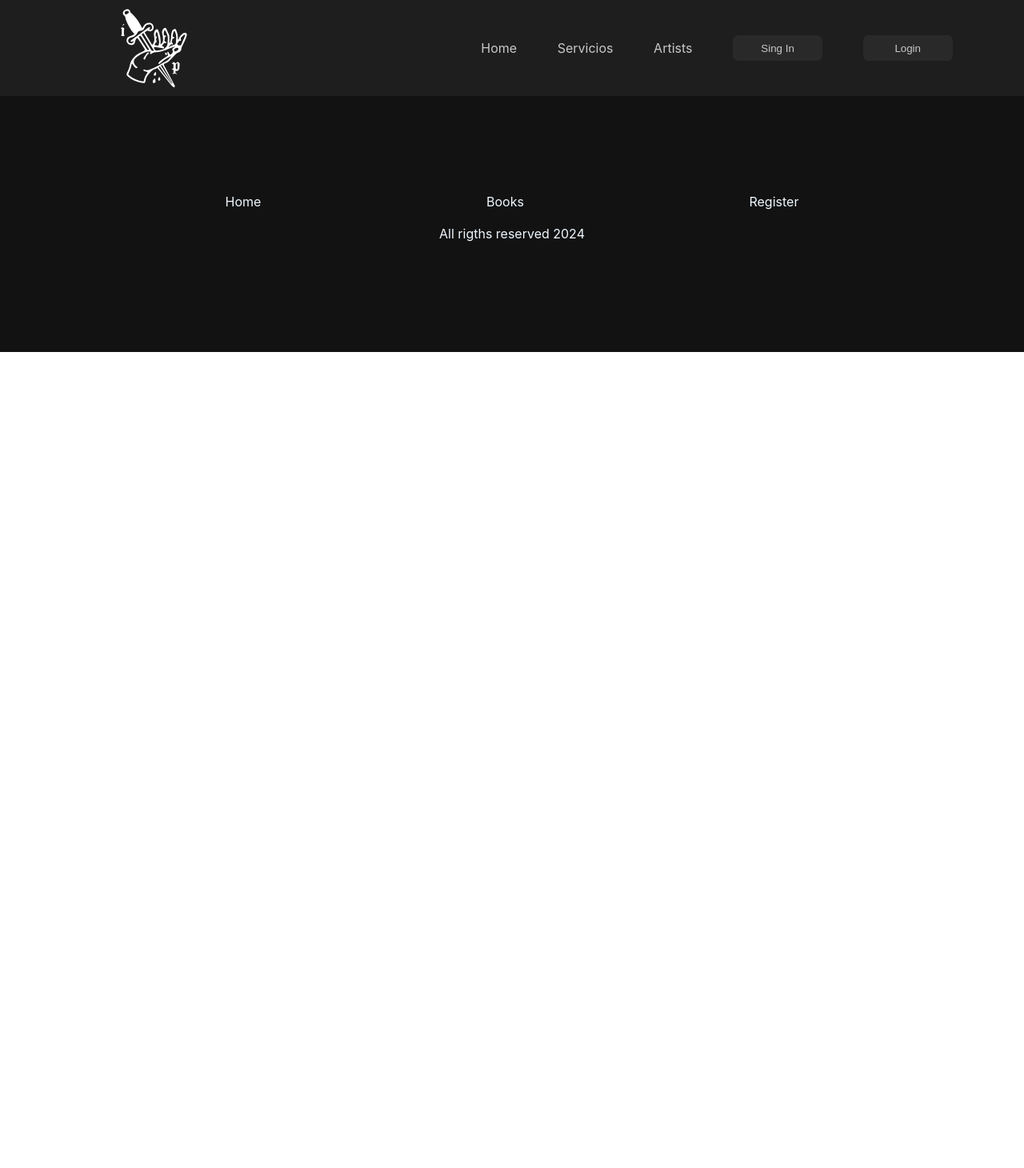
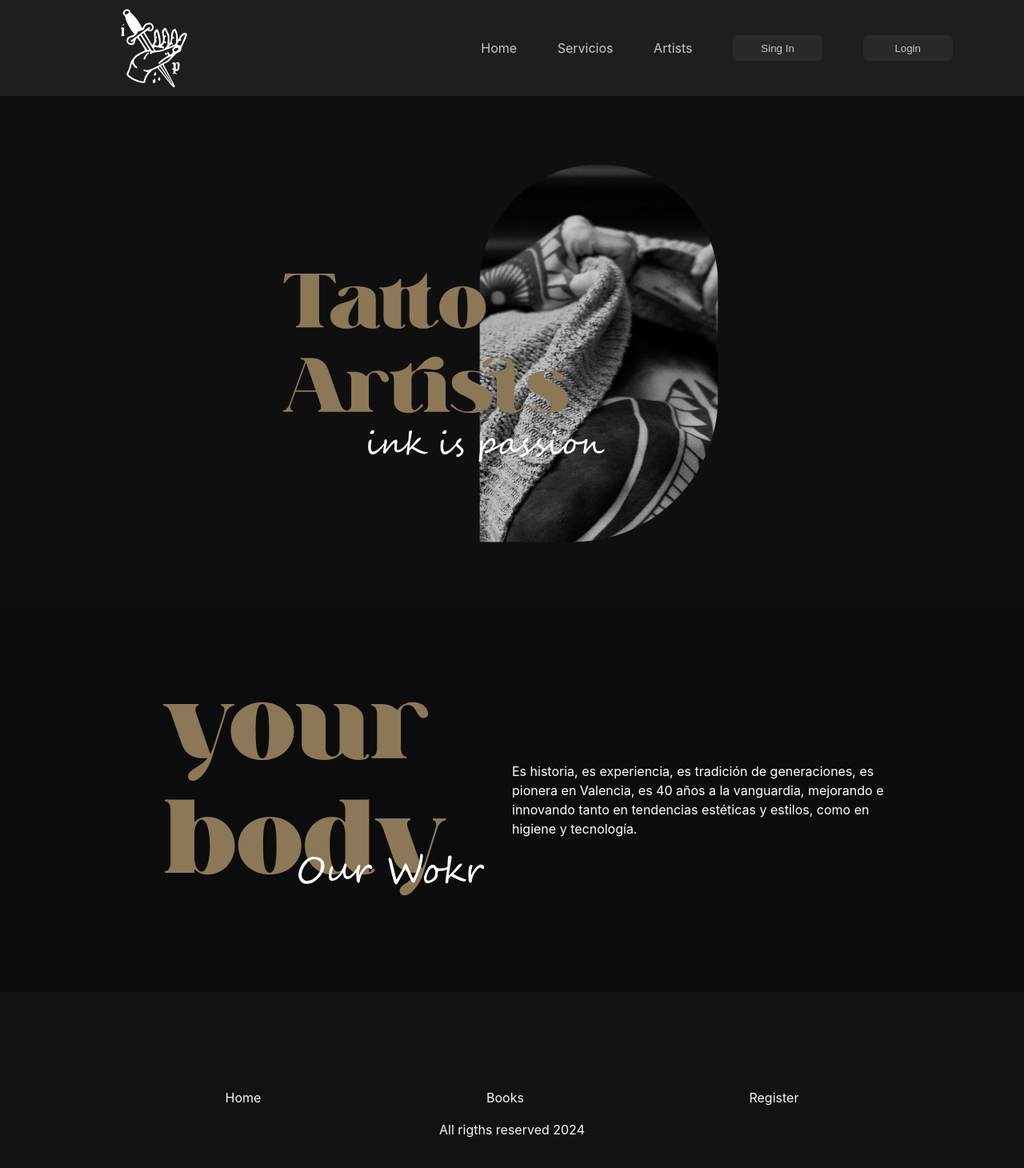
Before and after one commit to AbrahamEsc1911/FSD-FRONTEND-TATTOO-STUDIO, a React (Vite) app: page /home in a window 1280 px wide. Shown: the top 1460 px of the page at 80% size. Before the commit the page ends 800 px from the top, so only its background shows below. Built offline with nearby package versions, Linux system fonts and the light colour scheme.

Commit message:
feat: main banner and info section in view home created

```diff
--- a/src/components/Header/Header.css
+++ b/src/components/Header/Header.css
@@ -12,15 +12,16 @@
 
 #header-section1 {
     height: 15vh;
-    width: 30vw;
+    width: 30%;
     background-color: rgb(30, 30, 30);
     display: flex;
     justify-content: center;
+    align-items: center;
 }
 
 #header-section2 {
     height: 15vh;
-    width: 50vw;
+    width: 50%;
     background-color: rgb(30, 30, 30);
     padding-right: 4rem;
 
@@ -48,7 +49,7 @@
 }
 
 .nav-elements:hover {
-    color: rgb(168, 129, 75);
+    color: #8C7857;
     cursor: pointer;
 }
 
--- a/src/views/Home/Home.css
+++ b/src/views/Home/Home.css
@@ -0,0 +1,54 @@
+.home-main-banner {
+    height: 80vh;
+    width: 100vw;
+
+    display: flex;
+    justify-content: center;
+    align-items: center;
+
+    background-color: #0F0F0F;
+}
+
+.image-banner-main {
+    width: 40rem;
+}
+
+.home-info-section {
+    width: 100vw;
+    height: 60vh;
+
+    display: flex;
+    align-items: center;
+    justify-content: center;
+
+    background-color: #0C0C0C;
+}
+
+#info-section-1 {
+    width: 30rem;
+    height: 25rem;
+
+    background-color: #0C0C0C;
+
+    display: flex;
+    align-items: center;
+    justify-content: end;
+}
+
+#info-section-2 {
+    width: 30rem;
+    height: 25rem;
+
+    background-color: #0C0C0C;
+
+    color: white;
+    text-align: left;
+
+    display: flex;
+    align-items: center;
+    justify-content: start;
+}
+
+.image-info-section {
+    width: 30rem;
+}
--- a/src/views/Home/Home.jsx
+++ b/src/views/Home/Home.jsx
@@ -1,9 +1,20 @@
 import React from 'react'
+import './Home.css'
 
 export const Home = () => {
   return (
     <>
-
+      <div className='home-main-banner'>
+        <img src="./images/main.svg" alt="tattoo-banner" className='image-banner-main' />
+      </div>
+      <div className='home-info-section'>
+        <div id='info-section-1'>
+        <img src="./images/info-section.svg" alt="info-section-tattoo" className='image-info-section' />
+        </div>
+        <div id='info-section-2'>
+          <p>Es historia, es experiencia, es tradición de generaciones, es pionera en Valencia, es 40 años a la vanguardia, mejorando e innovando tanto en tendencias estéticas y estilos, como en higiene y tecnología.</p>
+        </div>
+      </div>
     </>
   )
 }
```
Also changed, not shown: images/info-section.svg (added), images/main.svg (added).
